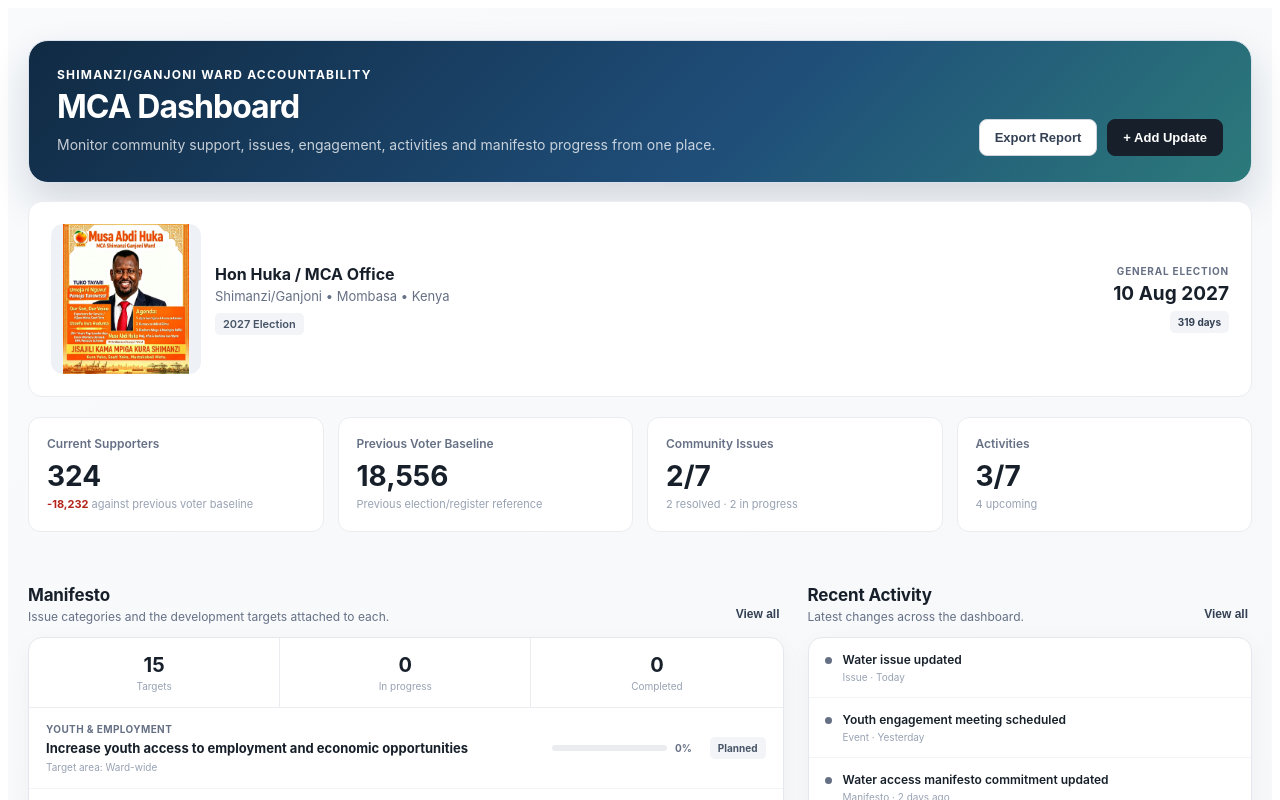
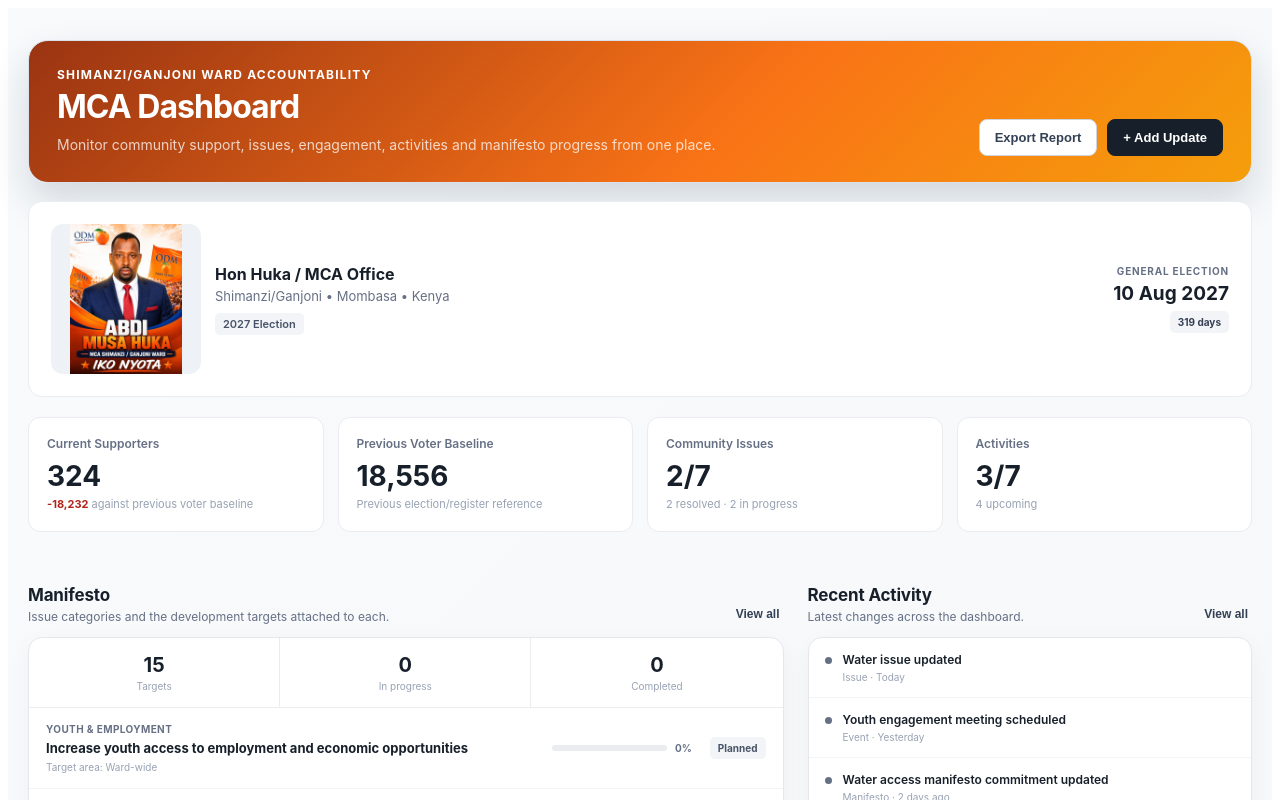
Before and after one commit to badakomora/mca, a React (Create React App) app: page / in a window 1280 px wide. Shown: the top 800 px of the page. Built offline with nearby package versions, Linux system fonts and the light colour scheme.

Commit message:
dashboard

```diff
--- a/src/components/Dashboard.tsx
+++ b/src/components/Dashboard.tsx
@@ -669,7 +669,7 @@ const Dashboard = () => {
         <ProfileCard>
           <ProfileLeft>
           <Avatar>
-  <img src="/logo.jpeg" alt="Hon Huka" />
+  <img src="/huka.jpeg" alt="Hon Huka" />
 </Avatar>
             <div>
               <ProfileName>
@@ -1241,7 +1241,7 @@ const Header = styled.header`
   margin-bottom: 18px;
   border: 1px solid #d9e2ec;
   border-radius: 20px;
-  background: linear-gradient(135deg, #102a43 0%, #1f4e79 58%, #2c7a7b 100%);
+  background: linear-gradient(135deg, #9a3412 0%, #f97316 58%, #f59e0b 100%);
   box-shadow: 0 18px 38px rgba(16, 42, 67, 0.16);
 
   h1, p, div { color: #ffffff; }
```
Also changed, not shown: public/huka.jpeg (added).
